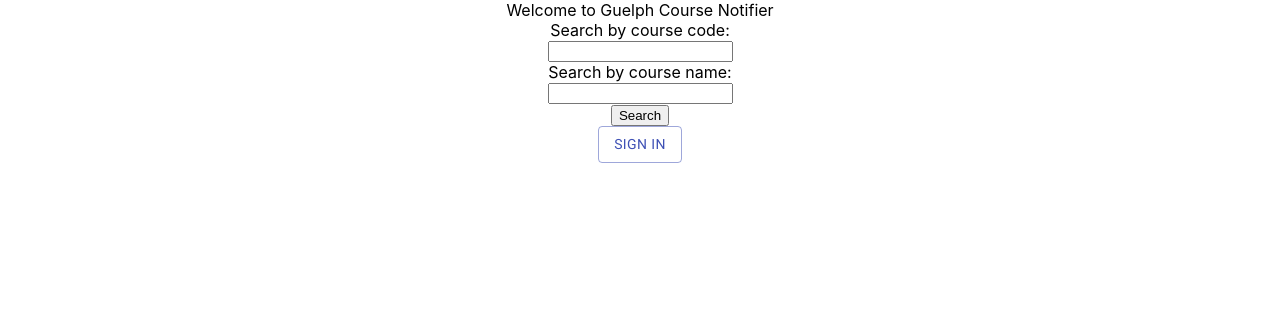
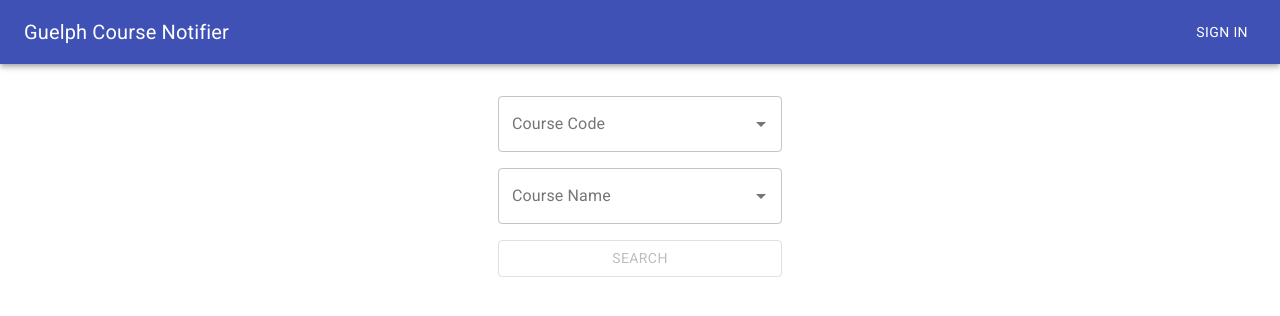
Before and after one commit to joshmsamuels/4300-capstone, a React (Create React App) app: page / in a window 1280 px wide. Shown: the top 316 px of the page. Built offline with nearby package versions, Linux system fonts and the light colour scheme.

Commit message:
Converted the existing app to material UI (#2)

```diff
--- a/package.json
+++ b/package.json
@@ -17,6 +17,7 @@
     "react": "^17.0.1",
     "react-dom": "^17.0.1",
     "react-scripts": "4.0.0",
+    "react-split-pane": "^0.1.92",
     "validator": "^13.5.1",
     "web-vitals": "^0.2.4"
   },
--- a/src/App.css
+++ b/src/App.css
@@ -1,3 +1,6 @@
-.App {
-  text-align: center;
+.header {
+  display: flex;
+  flex-direction: row;
+  justify-content: space-between;
+  align-items: center;
 }
--- a/src/App.js
+++ b/src/App.js
@@ -5,11 +5,17 @@ import Course from 'models/Course'
 
 import {
   NotificationRegistration,
-  Search,
   SignIn
 } from 'components'
 
+import Autocomplete from '@material-ui/lab/Autocomplete';
 import Button from '@material-ui/core/Button';
+import Grid from '@material-ui/core/Grid';
+import TextField from '@material-ui/core/TextField';
+
+import AppBar from '@material-ui/core/AppBar';
+import Toolbar from '@material-ui/core/Toolbar';
+import Typography from '@material-ui/core/Typography';
 
 const courses = [
   new Course({
@@ -43,7 +49,7 @@ const courses = [
 let notificationArr = []
 
 function App() {
-  const [searchParam, setSearchParam] = useState({field: null, searchKey: ""})
+  const [course, setCourse] = useState(null)
   const [isSearching, setSearching] = useState(true)
   const [shouldShowSignInDialog, setShowSignInDialog] = useState(false)
   const [userEmail, setUserEmail] = useState("")
@@ -55,42 +61,106 @@ function App() {
     setShowSignInDialog(false)
   }
 
+  const searchButtonDisabled = () => {
+    return !course
+  }
+
+  const showSearching = () => {
+    setCourse(null)
+    setSearching(true)
+  }
+
   const isUserSignedIn = () => {
-    return userEmail !== ""
+    return userEmail.length > 0
   }
   const signOut = () => {
     setUserEmail("")
   }
 
   return (
-    <div className="App">
-      <header className="App-header">
-        Welcome to Guelph Course Notifier {userEmail}
-      </header>
-      { isSearching ?
-          <div>
-            <span>
-              Search by course code: <Search key='byCode' courses={courses.map(c => c.code)} updateSelection={(val) => setSearchParam({field: Course.SEARCH_BY_COURSE_CODE(), searchKey: val})} />
-            </span>
+    // <div className="content">
+    <Grid
+      container
+      direction="column"
+      spacing={3}
+    >
+      <Grid item>
+        <AppBar position="static">
+          <Toolbar className="header">
+            <Typography variant="h6">
+              Guelph Course Notifier
+            </Typography>
 
-            <span>
-              Search by course name: <Search id='byName' courses={courses.map(c => c.name)} updateSelection={(val) => setSearchParam({field: Course.SEARCH_BY_NAME(), searchKey: val})} />
-            </span>
+            <div>
+              { isUserSignedIn() &&
+                <Button color="inherit"> Manage Notifications</Button>
+              }
+              { isUserSignedIn() ?
+                <Button color="inherit" onClick={signOut}> Sign Out </Button> :
+                <Button color="inherit" onClick={showSignInDialog}> Sign In </Button>
+              }
+            </div>
+          </Toolbar>
+        </AppBar>
+      </Grid>
 
-            <button onClick={() => setSearching(false)}>Search</button>
-          </div>
-        : <div>
-            <NotificationRegistration courses={courses.filter(course => course[searchParam.field] === searchParam.searchKey)} backToSearching={() => setSearching(true)} saveEmail={saveEmailToArray} />
-          </div>
-      }
+      <Grid item>
+        { isSearching &&
+          <Grid
+            container
+            classes={{ root: 'mainContent' }}
+            direction="column"
+            spacing={2}
+            style={{
+              // TODO: Move to App.css - not sure why it wasnt working
+              width: 300,
+              margin: "auto",
+            }}
+          >
+            <Grid item>
+              <Autocomplete
+                  getOptionLabel={(option) => option.code}
+                  id="searchByCode"
+                  onChange={(e, selectedCourse) => setCourse(selectedCourse)}
+                  options={courses}
+                  renderInput={(params) => <TextField {...params} label="Course Code" variant="outlined" />}
+              />
+            </Grid>
 
-      {
-        isUserSignedIn() ? <Button variant="outlined" color="primary" onClick={signOut}> Sign Out </Button>
-                         : <Button variant="outlined" color="primary" onClick={showSignInDialog}> Sign In </Button>
-      }
+            <Grid item>
+              <Autocomplete
+                  id="searchByName"
+                  options={courses}
+                  getOptionLabel={(option) => option.name}
+                  renderInput={(params) => <TextField {...params} label="Course Name" variant="outlined" />}
+                  onChange={(e, selectedCourse) => setCourse(selectedCourse)}
+              />
+            </Grid>
 
-      <SignIn open={shouldShowSignInDialog} handleClose={hideSignInDialog} setEmail={setUserEmail}/>
-    </div>
+            <Grid item>
+              <Button
+                color="primary"
+                disabled={searchButtonDisabled()}
+                fullWidth
+                onClick={() => setSearching(false)}
+                variant="outlined"
+              >
+                Search
+              </Button>
+            </Grid>
+          </Grid>
+        }
+
+        { !isSearching &&
+            <NotificationRegistration course={course} backToSearching={showSearching} saveEmail={saveEmailToArray} />
+        }
+
+        { shouldShowSignInDialog &&
+          <SignIn handleClose={hideSignInDialog} setEmail={setUserEmail}/>
+        }
+      </Grid>
+    {/* </div> */}
+    </Grid>
   )
 }
 
--- a/src/components/NotificationRegistration/NotificationRegistration.js
+++ b/src/components/NotificationRegistration/NotificationRegistration.js
@@ -1,43 +1,149 @@
 import { useState } from 'react'
 import Notification from 'models/Notification'
 
-export const NotificationRegistration = ({courses, backToSearching, saveEmail}) => {
+import Button from '@material-ui/core/Button';
+import Checkbox from '@material-ui/core/Checkbox';
+import FormGroup from '@material-ui/core/FormGroup';
+import FormControlLabel from '@material-ui/core/FormControlLabel';
+import Grid from '@material-ui/core/Grid';
+import TextField from '@material-ui/core/TextField';
+
+import SplitPane from 'react-split-pane';
+
+import isEmail from 'validator/lib/isEmail';
+
+export const NotificationRegistration = ({course, backToSearching, saveEmail}) => {
     const [email, setEmail] = useState("")
+    const [emailError, setEmailError] = useState(false)
+    const [emailHelperText, setEmailHelperText] = useState("")
 
-    const [courseAvailable, setCourseAvailable] = useState(false)
-    const [courseUnavailable, setCourseUnavailable] = useState(false)
-    const [examInfoUpdated, setExamInfoUpdated] = useState(false)
+    const [notifications, setNotifications] = useState({
+        checkedCourseAvailable: false,
+        checkedCourseunavailable: false,
+        checkedExamInfoUpdated: false
+    })
+
+    const handleNotificationsChange = (event) => {
+        setNotifications({ ...notifications, [event.target.name]: event.target.checked });
+    }
+
+    const saveNotifications = () => {
+        if (!isEmail(email)) {
+            setEmailError(true)
+            setEmailHelperText("Invalid Email Address")
+            return
+        }
+
+        setEmailError(false)
+        setEmailHelperText(`Notifications saved for ${email}`)
+        saveEmail({
+            email: email,
+            courseData: course,
+            notifications: new Notification({
+                courseAvailable: notifications.checkedCourseAvailable,
+                courseUnavailable: notifications.checkedCourseunavailable,
+                examInfoUpdated: notifications.checkedExamInfoUpdated
+            })
+        })
+    }
+
     return (
-        <div>
-            <p> NotificationRegistration </p>
-            <p>course blob: {JSON.stringify(courses)}</p>
+        <SplitPane split="vertical" defaultSize="50%">
+            <div>
+                <Grid
+                    container
+                    direction="column"
+                    justify="center"
+                    alignItems="center"
+                    spacing={2}
+                >
+                    <Grid item>
+                        <FormGroup column="true">
+                        <FormControlLabel
+                                control={
+                                    <Checkbox
+                                        checked={notifications.checkedCourseAvailable}
+                                        color="primary"
+                                        onChange={handleNotificationsChange}
+                                        name="checkedCourseAvailable"
+                                    />
+                                }
+                                label="Course Available"
+                            />
+                            <FormControlLabel
+                                control={
+                                <Checkbox
+                                    checked={notifications.checkedCourseunavailable}
+                                    color="primary"
+                                    onChange={handleNotificationsChange}
+                                    name="checkedCourseunavailable"
+                                    />
+                                }
+                                label="Course Unavailable"
+                            />
+                            <FormControlLabel
+                                control={
+                                    <Checkbox
+                                        checked={notifications.checkedExamInfoUpdated}
+                                        onChange={handleNotificationsChange}
+                                        name="checkedExamInfoUpdated"
+                                    />
+                                }
+                                label="Updates to Exam Info"
+                            />
+                        </FormGroup>
+                    </Grid>
+                    <Grid item>
+                        <TextField
+                            error={emailError}
+                            helperText={emailHelperText}
+                            id="email"
+                            label="Email Address"
+                            onChange={e => setEmail(e.target.value)}
+                            style={{ width: 300}}
+                            value={email}
+                            variant="outlined"
+                        />
+                    </Grid>
+                    <Grid item>
+                        <Button
+                            variant="outlined"
+                            color="primary"
+                            onClick={saveNotifications}
+                        >
+                            Sign up for notifications
+                        </Button>
+                    </Grid>
 
-            <div>
-                <label htmlFor="courseAvailable">Course Available</label>
-                <input id="courseAvailable" type="checkbox" checked={courseAvailable} onChange={e => setCourseAvailable(e.target.checked)} />
-
-                <label htmlFor="courseUnavailable">Course Unavailable</label>
-                <input id="courseUnavailable" type="checkbox" checked={courseUnavailable} onChange={e => setCourseUnavailable(e.target.checked)} />
-
-                <label htmlFor="examInfoUpdated">Updated Exam Info</label>
-                <input id="examInfoUpdated" type="checkbox" checked={examInfoUpdated} onChange={e => setExamInfoUpdated(e.target.checked)} />
+                    <Grid item>
+                        <Button
+                            variant="outlined"
+                            color="primary"
+                            onClick={backToSearching}
+                        >
+                            Back to searching
+                        </Button>
+                    </Grid>
+                </Grid>
             </div>
 
             <div>
-                <label htmlFor="email"> Email Address: </label>
-                <input id="email" type="text" onChange={e => setEmail(e.target.value)}/>
-                <button onClick={() => saveEmail({
-                    email: email,
-                    courseData: courses,
-                    notifications: new Notification({
-                        courseAvailable: courseAvailable,
-                        courseUnavailable: courseUnavailable,
-                        examInfoUpdated: examInfoUpdated
-                    })
-                })}> Sign up for notifications </button>
+                <Grid
+                    container
+                    direction="column"
+                    justify="center"
+                    alignItems="center"
+                    spacing={2}
+                >
+                    <Grid item>
+                        <p> NotificationRegistration </p>
+                    </Grid>
+                    <Grid item>
+                        <pre>course blob: {JSON.stringify(course, null, 2)}</pre>
+                    </Grid>
+                </Grid>
             </div>
 
-            <button onClick={() => backToSearching()}>Back to searching</button>
-        </div>
+        </SplitPane>
     )
  }
--- a/src/components/Search/Search.js
+++ /dev/null
@@ -1,14 +0,0 @@
-export const Search = ({id, courses, updateSelection}) => {
-   return (
-        <div>
-            <input type="text" onBlur={e => updateSelection(e.target.value)} list={`courseList_${id}`} />
-            <datalist id={`courseList_${id}`}>
-                {
-                    courses.map((course, i) => {
-                        return  <option key={i} value={course}></option>
-                    })
-                }
-            </datalist>
-        </div>
-   )
-}
--- a/src/components/Search/index.js
+++ /dev/null
@@ -1 +0,0 @@
-export { Search } from './Search'
--- a/src/components/SignIn/SignIn.js
+++ b/src/components/SignIn/SignIn.js
@@ -45,7 +45,7 @@ const signInOptions = [
     },
 ]
 
-export const SignIn = ({ handleClose, open, setEmail }) => {
+export const SignIn = ({ handleClose, setEmail }) => {
     const [signInStep, setSignInStep] = useState(SIGN_IN_STATES.SELECT_METHOD)
 
     const close = () => {
@@ -60,7 +60,7 @@ export const SignIn = ({ handleClose, open, setEmail }) => {
 
     return (
         <div>
-            <Dialog onClose={close} aria-labelledby="simple-dialog-title" open={open}>
+            <Dialog onClose={close} aria-labelledby="simple-dialog-title" open={true}>
                 <FontAwesomeIcon icon={faTimesCircle} size="2x" className="closeGuestSignIn" onClick={handleClose} />
                 { showSsoUnsupportedAlert(signInStep) &&
                     <Alert variant="filled" severity="warning" onClose={() => {setSignInStep(SIGN_IN_STATES.SELECT_METHOD)}}>
--- a/src/components/index.js
+++ b/src/components/index.js
@@ -1,3 +1,2 @@
 export { NotificationRegistration } from './NotificationRegistration'
-export { Search } from './Search'
 export { SignIn } from './SignIn'
--- a/src/models/Course/index.js
+++ b/src/models/Course/index.js
@@ -26,7 +26,4 @@ export default class Course {
       this.status = status
       this.term = term
     }
-
-    static SEARCH_BY_NAME = () => "name"
-    static SEARCH_BY_COURSE_CODE = () => "code"
   }
```
Also changed, not shown: 1 other file (tests, documents, lock files or other folders).
